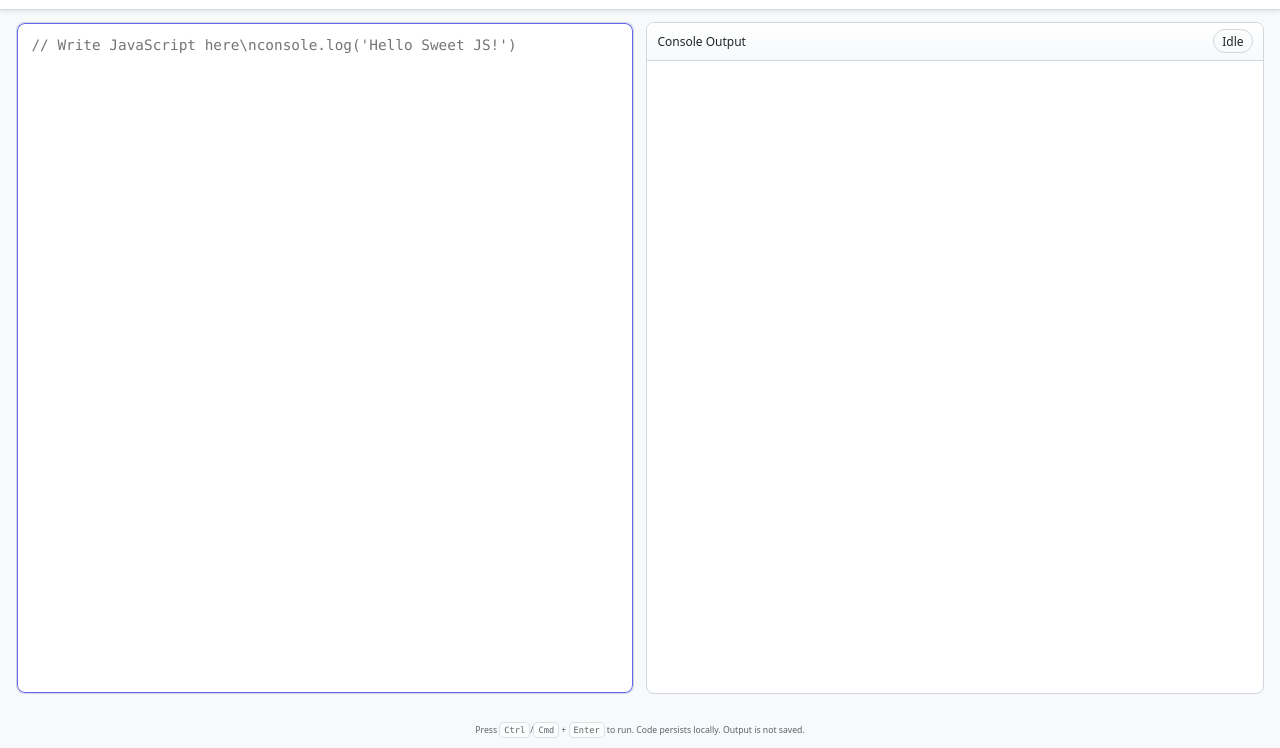
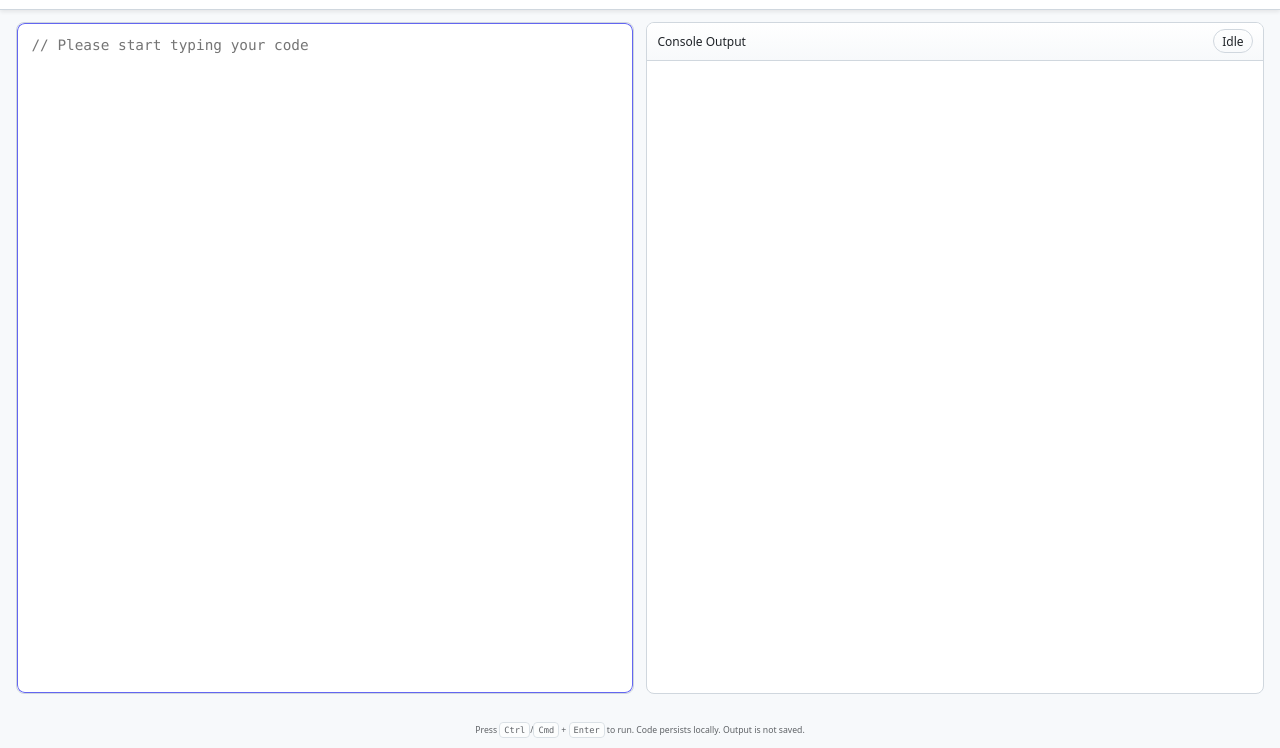
Before and after one commit to chhatrapati295/sweet-js-compiler, a plain HTML site: page index.html in a window 1280 px wide. Shown: the part 52-800 px from the top of the page. Drawn offline with Linux system fonts and the light colour scheme.

Commit message:
FIX: placeholder for code input field

```diff
--- a/index.html
+++ b/index.html
@@ -29,7 +29,7 @@
     <main class="layout">
         <section class="editor-pane" aria-label="Code editor">
             <textarea id="codeinput" spellcheck="false" autocomplete="off" autocapitalize="off" autocorrect="off"
-                placeholder="// Write JavaScript here\nconsole.log('Hello Sweet JS!')"></textarea>
+                placeholder="// Please start typing your code"></textarea>
             <!-- Autocomplete dropdown -->
             <div id="autocomplete" class="autocomplete hidden" role="listbox" aria-label="Suggestions"></div>
         </section>
```
